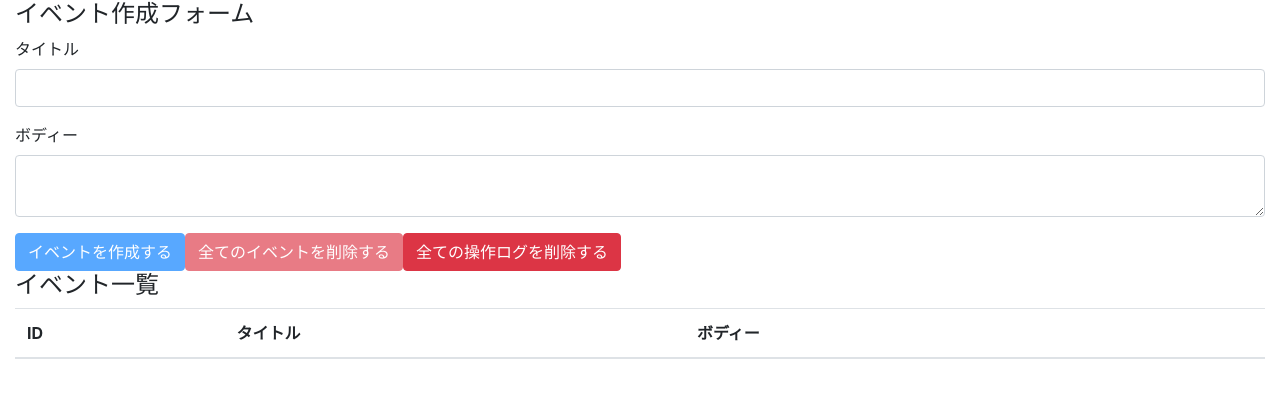
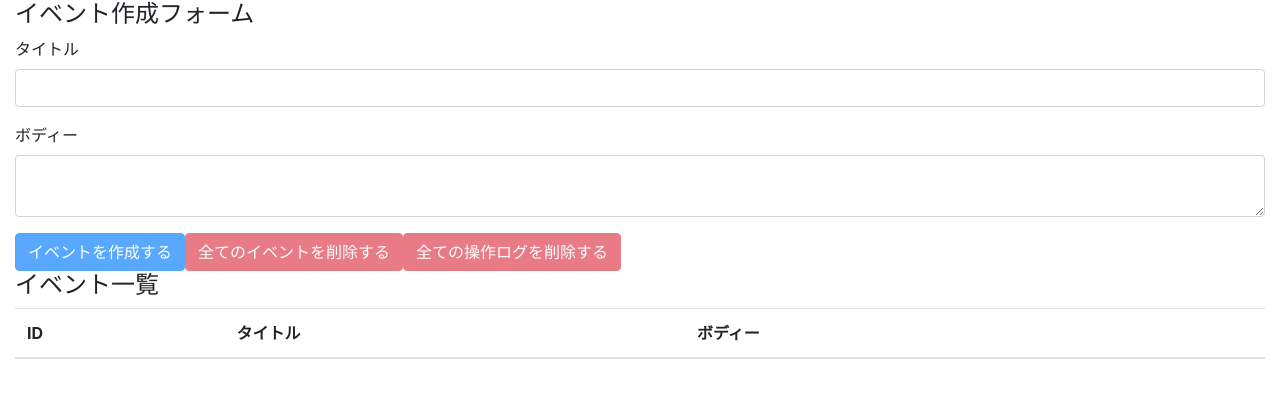
Before and after one commit to yasudamasaharu/udemy-react-hooks, a React (Create React App) app: page / in a window 1280 px wide. Shown: the top 398 px of the page. Built offline with nearby package versions, Linux system fonts and the light colour scheme.

Commit message:
delete all operation logs

```diff
--- a/src/components/EventForm.js
+++ b/src/components/EventForm.js
@@ -50,6 +50,17 @@
   };
 
   const unCreatable = title === '' || body === '';
+  const deleteAllOperationLogs = (e) => {
+    e.preventDefault();
+    const result = window.confirm(
+      '本当に全ての操作ログを削除しても良いですか？'
+    );
+    if (result) {
+      dispatch({
+        type: DELETE_ALL_OPERATION_LOGS,
+      });
+    }
+  };
 
   return (
     <>
@@ -88,7 +99,13 @@
         >
           全てのイベントを削除する
         </button>
-        <button className="btn btn-danger">全ての操作ログを削除する</button>
+        <button
+          className="btn btn-danger"
+          onClick={deleteAllOperationLogs}
+          disabled={state.operationLogs.length === 0}
+        >
+          全ての操作ログを削除する
+        </button>
       </form>
     </>
   );
```
